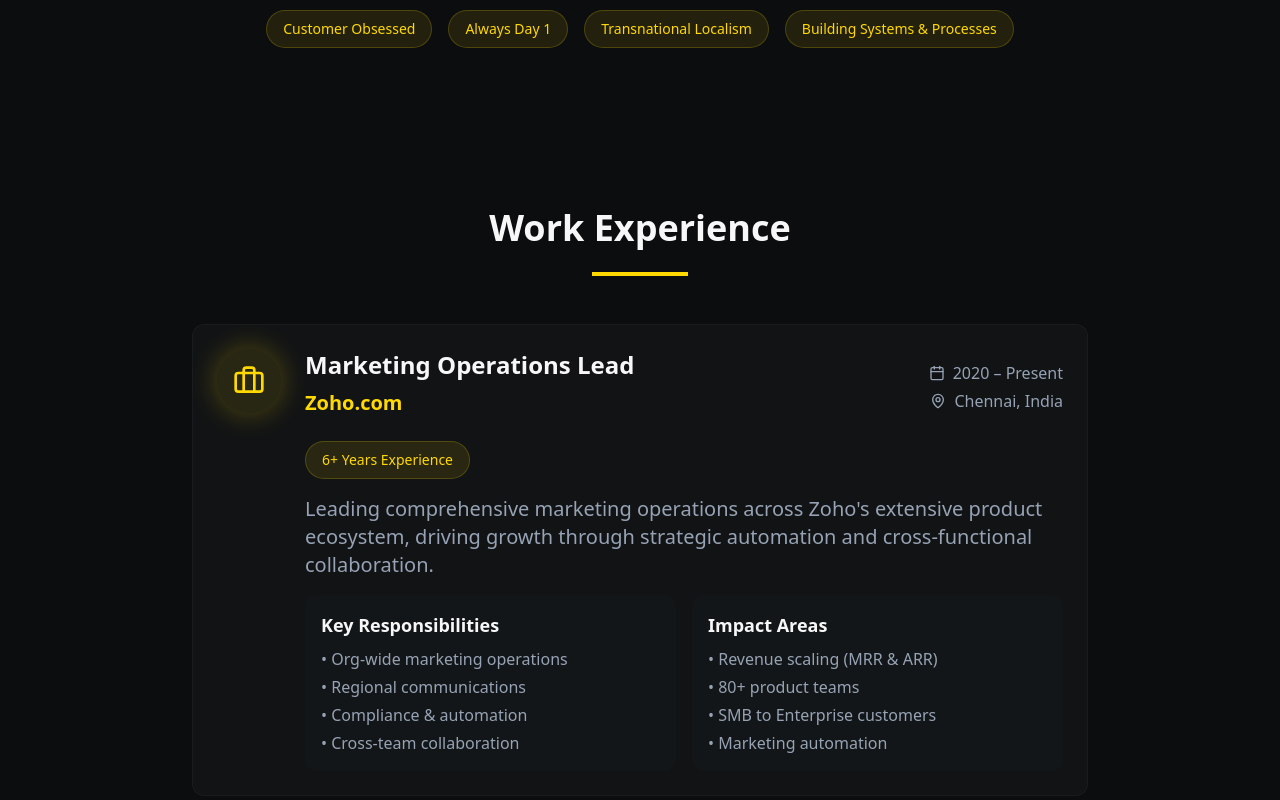
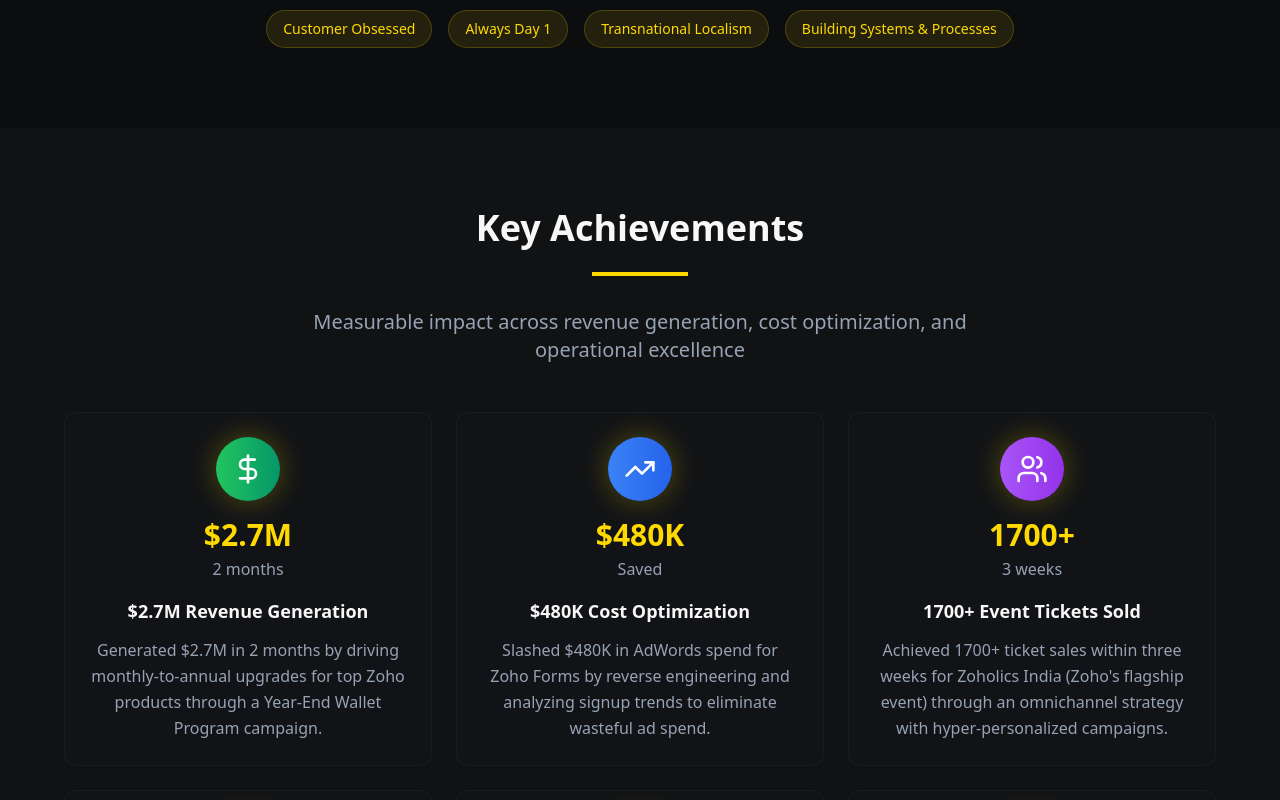
Before and after one commit to boganai369/dineshkumar, a React (Vite) app: page / in a window 1280 px wide. Shown: the part 1440-2240 px from the top of the page. Built offline with nearby package versions, Linux system fonts and the light colour scheme.

Commit message:
Refactor: Move achievements section
Move the achievements section to appear directly after the "About me" section in the portfolio.

```diff
--- a/src/pages/Portfolio.tsx
+++ b/src/pages/Portfolio.tsx
@@ -18,11 +18,11 @@ export default function Portfolio() {
       <main>
         <HeroSection />
         <AboutSection />
+        <AchievementsSection />
         <WorkExperienceSection />
         <EducationSection />
         <FunnelSection />
         <SkillsSection />
-        <AchievementsSection />
         <CompaniesSection />
         <ContactSection />
       </main>
```
